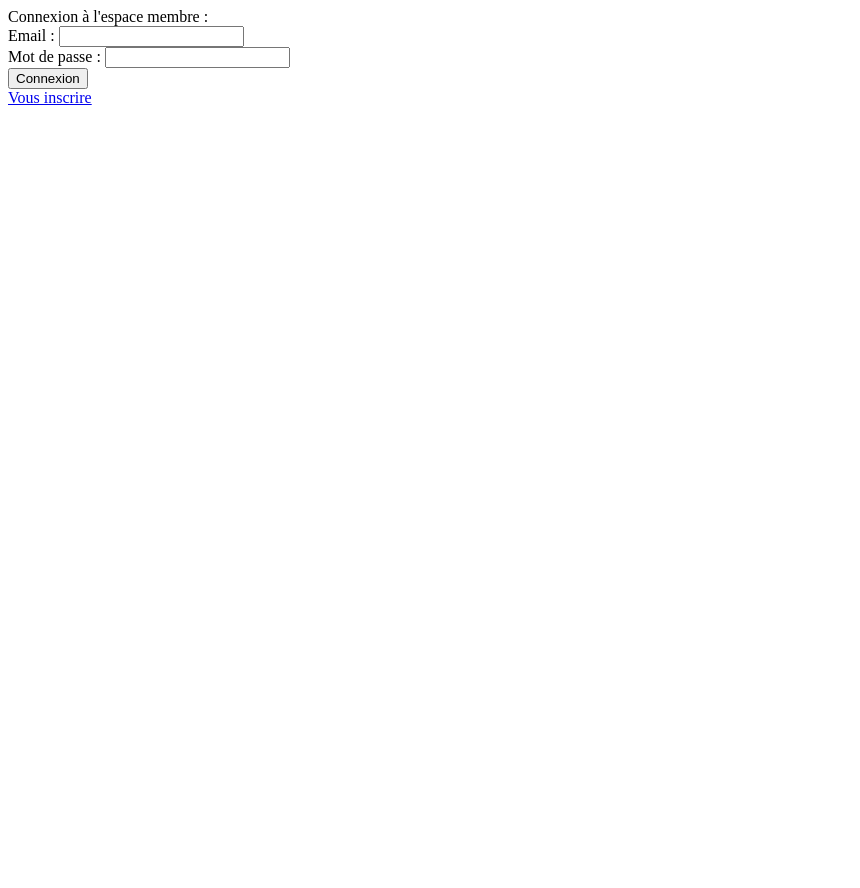
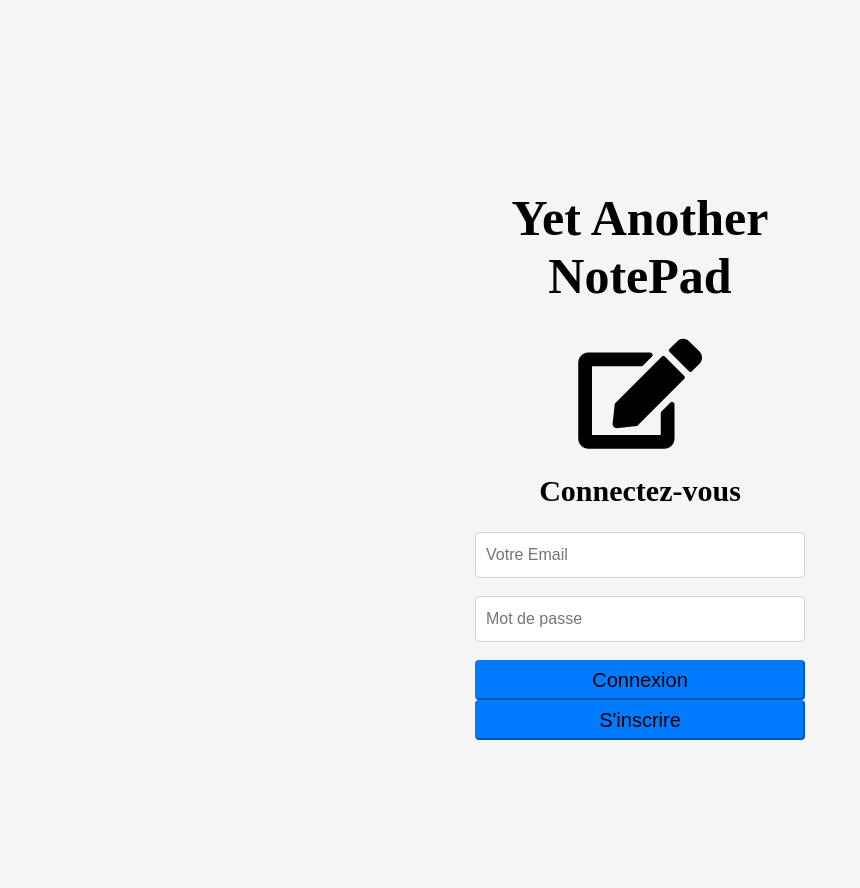
Before and after one commit to J4ckyLIM/Projet_BlocNote, a PHP site: page / in a window 1280 px wide. Shown: the whole page, without its empty margins (0-860 px from the left). Before the commit the page ends 105 px from the top, so only its background shows below. Run offline with PHP 8.4, Linux system fonts and the light colour scheme.

Commit message:
Ajout requete update/delete pour les notes// début style sur index

```diff
--- a/css/blocnote.css
+++ b/css/blocnote.css
@@ -0,0 +1,81 @@
+body{
+    display: flex;
+    align-items: center;
+    padding-top: 40px;
+    padding-bottom: 40px;
+    background-color: #f5f5f5;
+}
+
+html, body{
+    height: 100%;
+}
+
+.form-signin {
+    width: 100%;
+    max-width: 330px;
+    padding: 15px;
+    margin: auto;
+}
+
+.form-signin .logs {
+    position: relative;
+    box-sizing: border-box;
+    height: auto;
+    padding: 10px;
+    font-size: 16px;
+    display: flex;
+    flex-direction: column;
+    justify-content: center;
+    width: 100%;
+}
+
+/* champs d'écriture de l'email/mot de passe */
+.logs {
+    display: block;
+    width: 100%;
+    font-weight: 400;
+    line-height: 1.5;
+    color: #495057;
+    background-color: #fff;
+    background-clip: padding-box;
+    border: 1px solid #ced4da;
+    border-radius: .25rem;
+    transition: border-color .15s ease-in-out,box-shadow .15s ease-in-out;
+}
+
+
+form{
+    width: 100%;
+    height: 85%;
+    display: flex;
+    flex-direction: column;
+    justify-content: center;
+}
+
+h2{
+    text-align: center;
+    font-size: 30px;
+}
+h1{
+    font-size: 50px;
+    text-align: center;
+}
+
+/* bouton connexion/s'inscrire */
+.button{
+    background-color: #007bff;
+    border-color:#007bff;
+    height: 40px;
+    border-radius: .25rem;
+    font-size: 20px;
+}
+
+/* survol de la souris */
+[type=submit]:not(:disabled), button:not(:disabled) {
+    cursor: pointer;
+}
+
+.logo{
+    font-size: 110px;
+    text-align: center;
+}
--- a/index.php
+++ b/index.php
@@ -1,6 +1,7 @@
 <!DOCTYPE html>
 <meta charset="UTF-8">
-<link rel="stylesheet" href="blocnote.css">
+<link rel="stylesheet" href="css/blocnote.css">
+<link rel="stylesheet" href="https://use.fontawesome.com/releases/v5.7.2/css/all.css" integrity="sha384-fnmOCqbTlWIlj8LyTjo7mOUStjsKC4pOpQbqyi7RrhN7udi9RwhKkMHpvLbHG9Sr" crossorigin="anonymous">
 <?php
 
 require_once "class/memberManager.php";
@@ -15,21 +16,26 @@ if (isset($_POST['connexion']) && $_POST['connexion'] == 'Connexion') {
 	}
 }
 
+// Si les identifiants sont corrects, l'utilisateur est connecté puis renvoyé sur la page listant ses notes
+
 ?>
 <head>
 <title>Accueil YAN</title>
 </head>
 
 <body>
-Connexion à l'espace membre :<br />
-<form action="index.php" method="post">
-Email : <input type="text" name="email" value="<?php if (isset($_POST['email'])) echo htmlentities(trim($_POST['email'])); ?>"><br />
-Mot de passe : <input type="password" name="pass" value="<?php if (isset($_POST['pass'])) echo htmlentities(trim($_POST['pass'])); ?>"><br />
-<input type="submit" name="connexion" value="Connexion">
-</form>
-<a href="view/register.php">Vous inscrire</a>
-<?php
-if (isset($erreur)) echo '<br /><br />',$erreur;
-?>
+	<form class="form-signin" action="index.php" method="post">
+	<h1>Yet Another NotePad</h1>
+		<i class="fas fa-edit logo"></i>
+		<h2>Connectez-vous</h2>
+			<input class="logs" type="text" name="email" value="<?php if (isset($_POST['email'])) echo htmlentities(trim($_POST['email'])); ?>" placeholder="Votre Email"><br />
+			<input class="logs" type="password" name="pass" value="<?php if (isset($_POST['pass'])) echo htmlentities(trim($_POST['pass'])); ?>" placeholder="Mot de passe"><br />
+			<input class="button" type="submit" name="connexion" value="Connexion">
+			<button class="button" href="register.php">S'inscrire</button>
+	</form>
+
+			<?php
+			if (isset($erreur)) echo '<br /><br />',$erreur;
+			?>
 </body>
 </html>
--- a/view/register.php
+++ b/view/register.php
@@ -3,6 +3,8 @@
 <link rel="stylesheet" href="blocnote.css">
 
 <?php
+
+
 //require "connectBDD.php";
 require_once "../class/database.php";
 require_once "../class/memberManager.php";
```
Also changed, not shown: class/noteManager.php (+49 -75 lines), view/noteListe.php (+6 -1 lines), view/notePage.php (+18 -5 lines).
